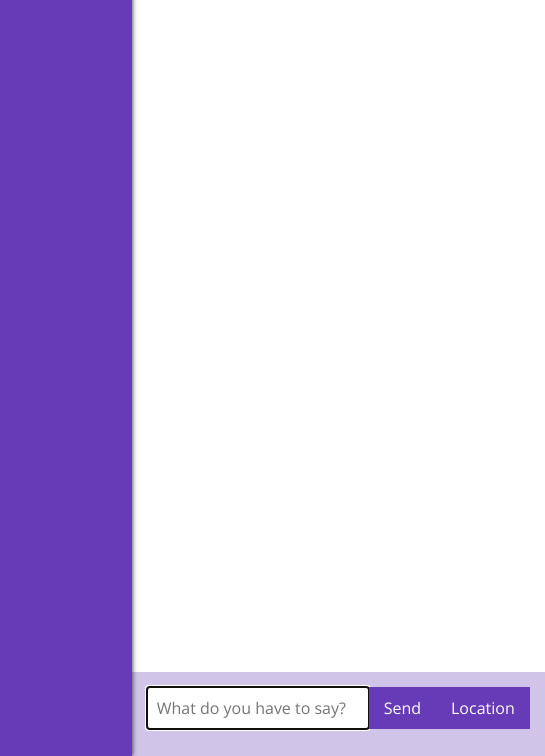
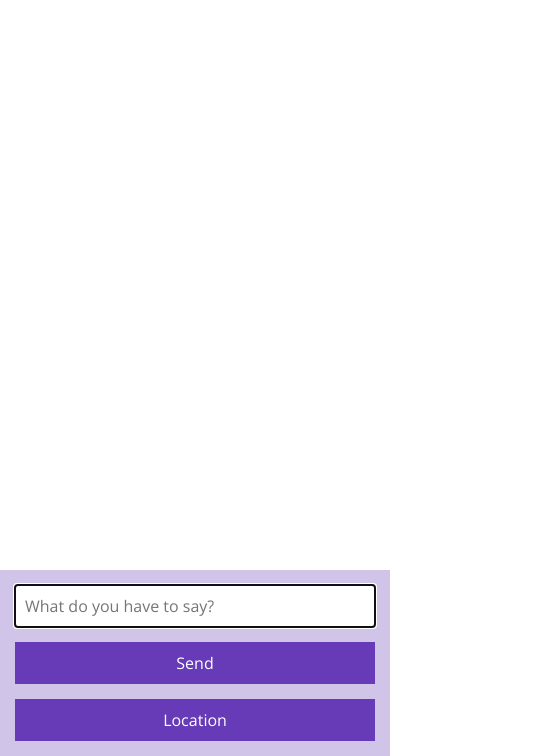
Before and after one commit to wbroberts/node-chat-app, a website: page public/index.html in a window 390 px wide. Shown: the part 88-844 px from the top of the page, 545 px wide, since content can reach past the window. Drawn offline with nearby package versions, Linux system fonts and the light colour scheme; no server answers.

Commit message:
updated styling

```diff
--- a/public/css/main.css
+++ b/public/css/main.css
@@ -68,8 +68,8 @@ body {
 
 .message-box {
   align-content: center;
+  bottom: 0;
   display: flex;
-  bottom: 0;
   justify-content: space-between;
   padding: 15px;
   position: relative;
@@ -88,7 +88,8 @@ body {
   color: #ffffff;
   font-family: "Open Sans", arial, helvetica, sans-serif;
   font-size: 1rem;
-  padding: 10px 15px;
+  margin-left: 15px;
+  padding: 10px 20px;
   transition: background 300ms; }
 
 .button:hover {
@@ -98,4 +99,24 @@ body {
 .button:disabled {
   background: #D1C4E9; }
 
+@media all and (max-width: 900px) {
+  .user-container {
+    display: none; } }
+@media all and (max-width: 600px) {
+  .message-box {
+    flex-wrap: wrap; }
+
+  .button-location {
+    margin: 0;
+    margin-top: 15px;
+    flex-basis: 100%; } }
+@media all and (max-width: 500px) {
+  .message-input {
+    flex-basis: 100%; }
+
+  .button-send {
+    margin: 0;
+    margin-top: 15px;
+    flex-basis: 100%; } }
+
 /*# sourceMappingURL=main.css.map */
```
